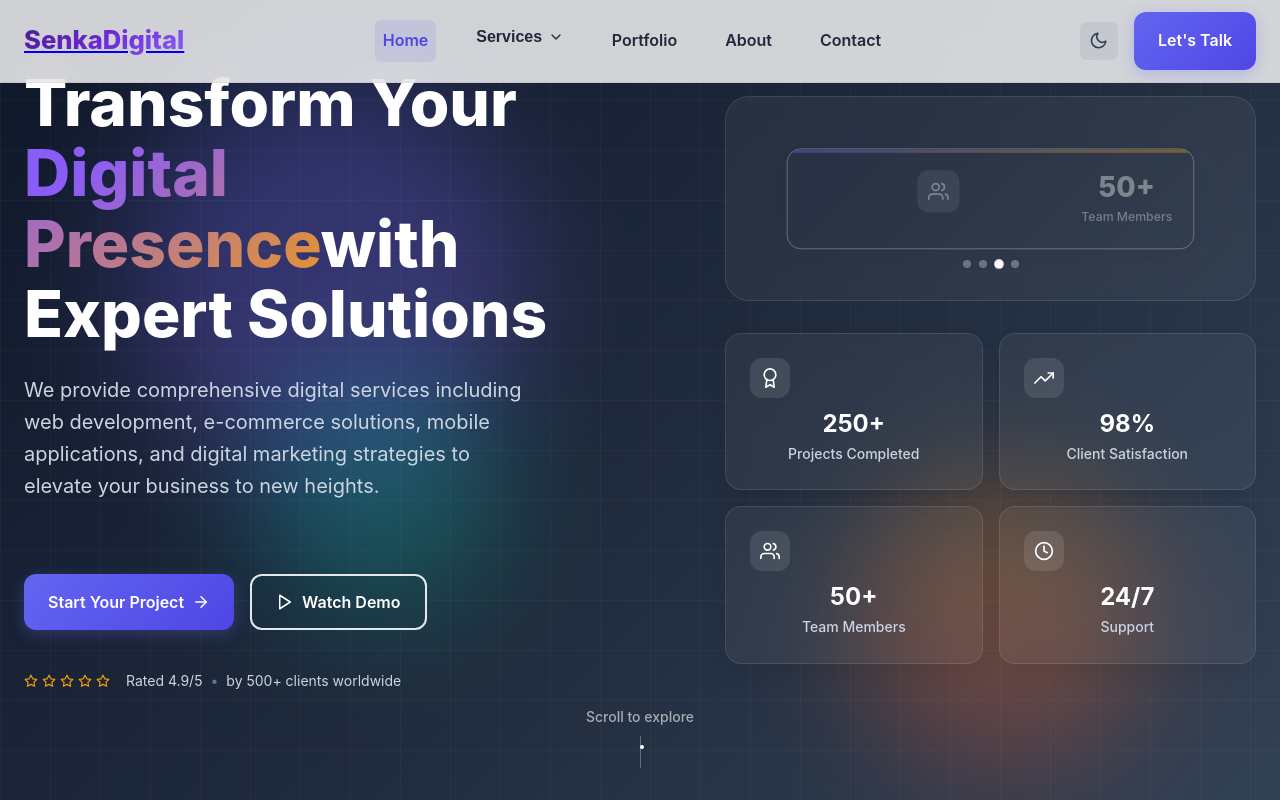
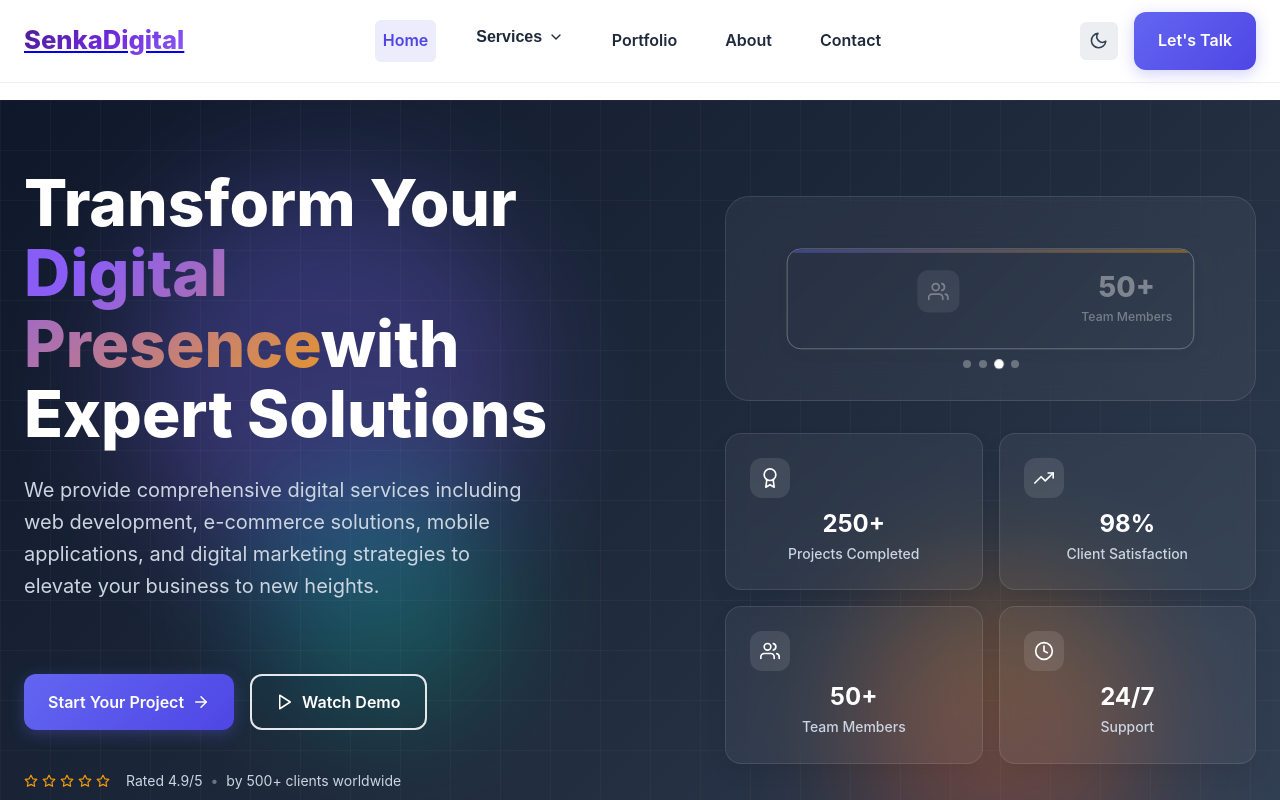
Before and after one commit to ssaurabhshirsatgame07-svg/company, a React (Create React App) app: page / in a window 1280 px wide. Shown: the top 800 px of the page. Built offline with nearby package versions, Linux system fonts and the light colour scheme.

Commit message:
Fix useEffect dependency issue

```diff
--- a/src/styles/globals.css
+++ b/src/styles/globals.css
@@ -3183,9 +3183,20 @@ section {
 }
 
 /* Header Fix for Navigation Overlap */
+/* .App {
+  padding-top: var(--header-height);
+}
+
+main {
+  padding-top: var(--header-height);
+  min-height: calc(100vh - var(--header-height));
+} */
+
+
+
 .App,
 main {
-  padding-top: 0 !important;
+  padding-top: 100px !important;
 }
 
 
```
